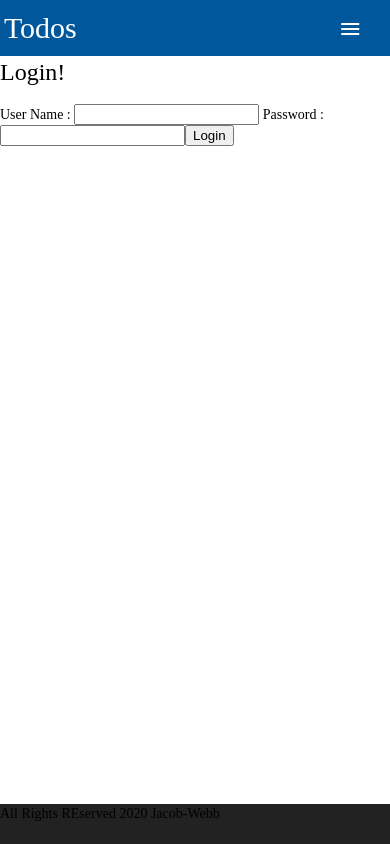
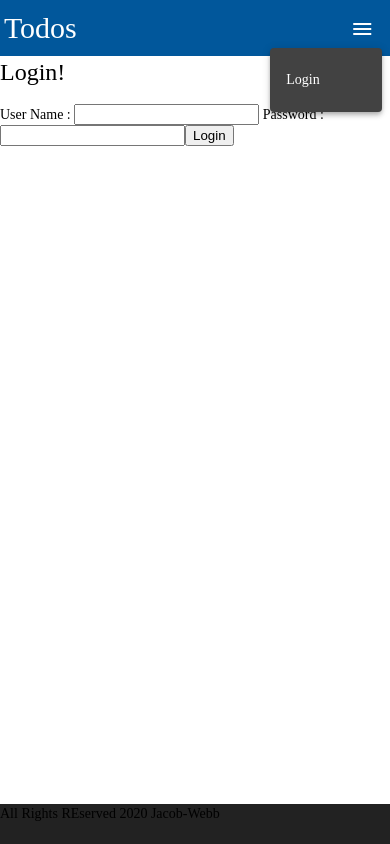
Before and after one commit to Jacob-Webb/todos-backend, an Angular app in the folder frontend/todo/: page / in a window 390 px wide. Both pictures are taken after a click on the button "menu". Built offline with nearby package versions, Linux system fonts and the light colour scheme.

Commit message:
responsive navbar implemented with toolbar and menu

```diff
--- a/frontend/todo/src/app/app.module.ts
+++ b/frontend/todo/src/app/app.module.ts
@@ -35,6 +35,8 @@ import {MatTabsModule} from '@angular/material/tabs';
 import {MatToolbarModule} from '@angular/material/toolbar';
 import {MatTooltipModule} from '@angular/material/tooltip';
 
+import { FlexLayoutModule } from '@angular/flex-layout';
+
 @NgModule({
   declarations: [
     AppComponent,
@@ -68,7 +70,8 @@ import {MatTooltipModule} from '@angular/material/tooltip';
     MatTabsModule,
     MatToolbarModule,
     MatTooltipModule,
-    BrowserAnimationsModule
+    BrowserAnimationsModule,
+    FlexLayoutModule
   ],
   providers: [
     {provide: HTTP_INTERCEPTORS, useClass: HttpInterceptorBasicAuthService, multi: true}
--- a/frontend/todo/src/app/menu/menu.component.html
+++ b/frontend/todo/src/app/menu/menu.component.html
@@ -8,27 +8,18 @@
       <a mat-button *ngIf="this.basicAuthenticationService.isUserLoggedIn()" routerLink="/logout">Logout</a>
     </div>
     <div class="nav-menu-hide">
-      <button type="button" mat-button><mat-icon>menu</mat-icon></button>
+      <button mat-icon-button [matMenuTriggerFor]="menu" aria-label="Example icon-button with a menu"><mat-icon>menu</mat-icon></button>
+      <mat-menu #menu="matMenu">
+        <div>
+        <a mat-menu-item *ngIf="this.basicAuthenticationService.isUserLoggedIn()" routerLink="/welcome/jacob-webb">Home</a>
+        <a mat-menu-item *ngIf="this.basicAuthenticationService.isUserLoggedIn()" routerLink="/todos">Todos</a>
+        <a mat-menu-item *ngIf="!this.basicAuthenticationService.isUserLoggedIn()" routerLink="/login">Login</a>
+        <a mat-menu-item *ngIf="this.basicAuthenticationService.isUserLoggedIn()" routerLink="/logout">Logout</a>
+        </div>
+      </mat-menu>
     </div>
   </mat-toolbar>
 
 
 
-
-
-
-  <!--
-  <nav color="todo-primary">
-    <div><a href="https://www.jacob-webb.com">Jacob Webb</a></div>
-    <ul class="navbar-nav">
-      <li><a *ngIf = "this.basicAuthenticationService.isUserLoggedIn()" routerLink="/welcome/jacob-webb" class="">Home</a></li>
-      <li><a *ngIf = "this.basicAuthenticationService.isUserLoggedIn()" routerLink="/todos" class="">Todos</a></li>
-    </ul>
-
-    <ul class="navbar-nav navbar-collapse justify-content-end">
-      <li><a *ngIf = "!this.basicAuthenticationService.isUserLoggedIn()" routerLink="/login" class="">Login</a></li>
-      <li><a *ngIf = "this.basicAuthenticationService.isUserLoggedIn()" routerLink="/logout" class="">Logout</a></li>
-    </ul>
-  </nav>
--->
 </header>
--- a/frontend/todo/src/app/menu/menu.component.scss
+++ b/frontend/todo/src/app/menu/menu.component.scss
@@ -28,11 +28,3 @@
   font-size: 1.5em;
   font-family: 'Baskerville';
 }
-mat-sidenav-container
-{
-  position: absolute;
-  top: 0;
-  bottom: 0;
-  right: 0;
-  left: 0;
-}
--- a/frontend/todo/src/app/menu/menu.component.ts
+++ b/frontend/todo/src/app/menu/menu.component.ts
@@ -1,14 +1,26 @@
-import { Component } from '@angular/core';
+import { ChangeDetectorRef, Component, OnDestroy } from '@angular/core';
 import { BasicAuthenticationService } from '../service/basic-authentication.service';
+import {MediaMatcher} from '@angular/cdk/layout';
 
 @Component({
   selector: 'app-menu',
   templateUrl: './menu.component.html',
   styleUrls: ['./menu.component.scss']
 })
-export class MenuComponent {
+export class MenuComponent implements OnDestroy {
+  mobileQuery: MediaQueryList;
+  private _mobileQueryListener: () => void;
 
-  constructor(public basicAuthenticationService: BasicAuthenticationService) { }
+  constructor(public basicAuthenticationService: BasicAuthenticationService,
+              changeDetectorRef: ChangeDetectorRef, media: MediaMatcher) {
+                this.mobileQuery = media.matchMedia('(max-width: 600px)');
+                this._mobileQueryListener = () => changeDetectorRef.detectChanges();
+                this.mobileQuery.addListener(this._mobileQueryListener);
+               }
+
+  ngOnDestroy(): void {
+  this.mobileQuery.removeListener(this._mobileQueryListener);
+}
 
   ngOnInit(): void {}
 
--- a/frontend/todo/src/custom-theme.scss
+++ b/frontend/todo/src/custom-theme.scss
@@ -28,6 +28,6 @@ $todo-theme: mat-dark-theme($todo-primary, $todo-accent, $todo-warn);
 @include angular-material-theme($todo-theme);
 
 $custom-typography: mat-typography-config(
-  $font-family: 'inherit'
+  $font-family: 'Proxima Nova'
 );
 @include mat-core($custom-typography);
```
Also changed, not shown: frontend/todo/src/app/app.component.html (line endings or trailing spaces).
